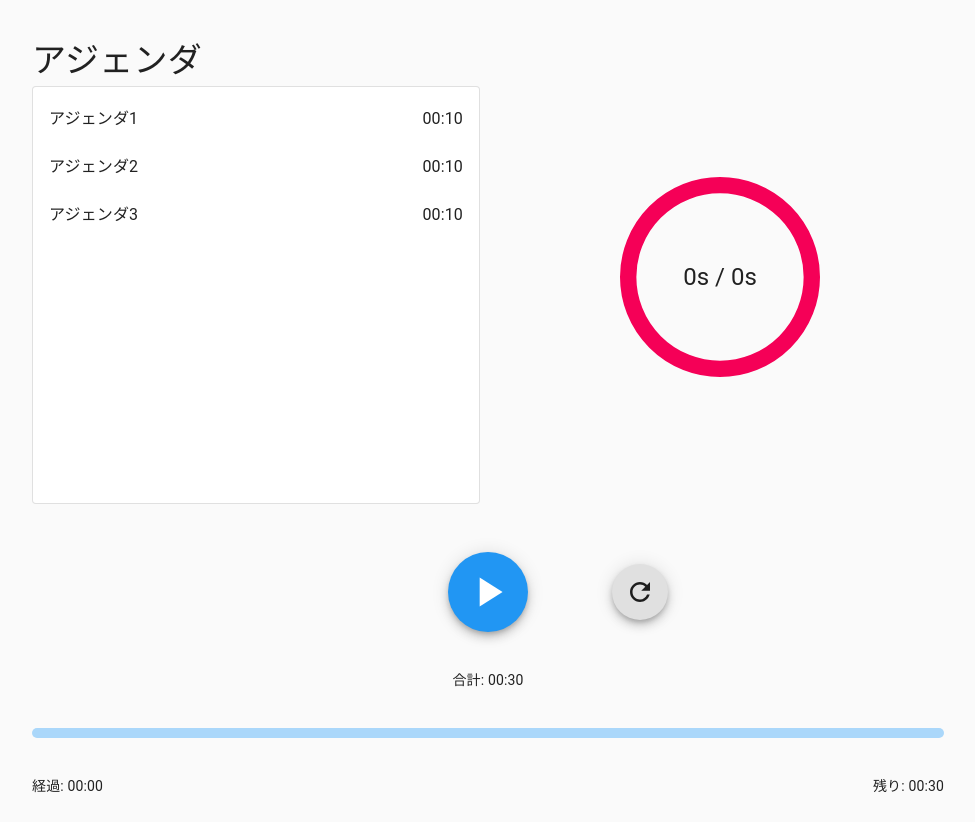
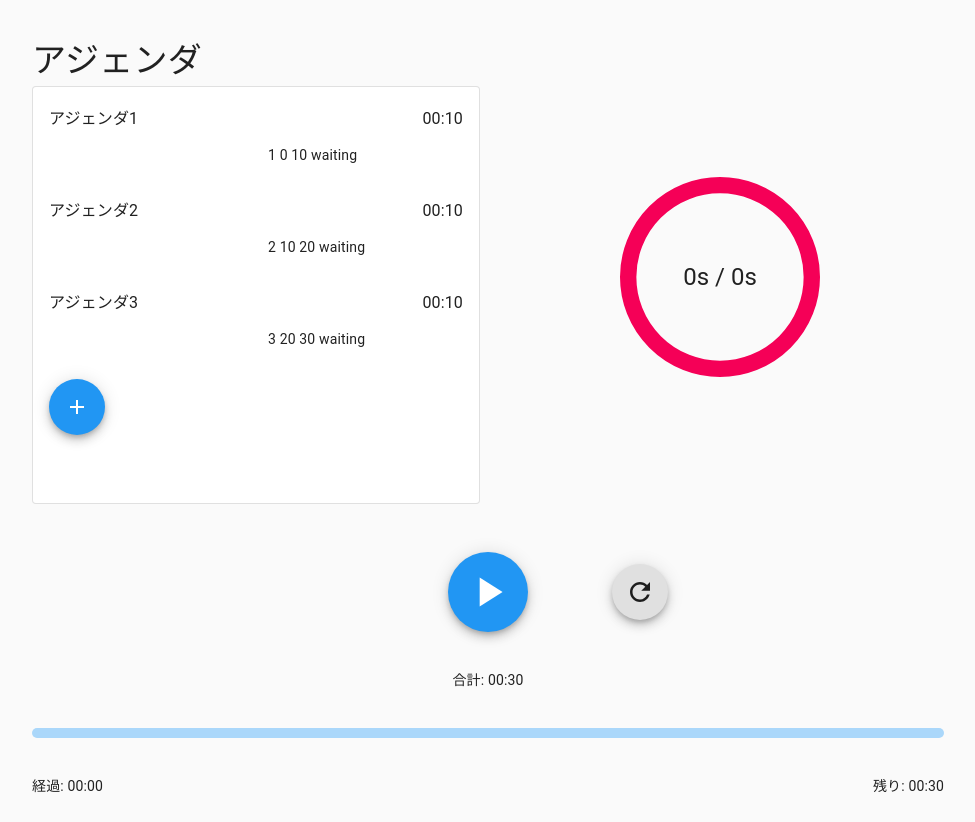
Before and after one commit to youichiro/timekeeper, a Next.js app: page / in a window 1280 px wide. Shown: the whole page, without its empty margins (152-1127 px from the left). Built offline with nearby package versions, Linux system fonts and the light colour scheme.

Commit message:
項目の追加ボタンを作成

```diff
--- a/components/agenda/AgendaForm.tsx
+++ b/components/agenda/AgendaForm.tsx
@@ -4,7 +4,11 @@ import { ListItem, TextField } from '@material-ui/core'
 import DoneIcon from '@material-ui/icons/Done'
 
 import { Agenda } from '../../interfaces/index'
-import { updateAgenda, updateAgendaBorders } from '../../stores/agenda-list'
+import {
+  updateAgenda,
+  updateAgendaBorders,
+  UpdateAgendaPayload,
+} from '../../stores/agenda-list'
 import { setSelectedAgendaId } from '../../stores/selected-agenda-id'
 
 type Props = {
@@ -19,26 +23,28 @@ const AgendaForm: React.FC<Props> = ({ agenda }) => {
   const dispatch = useDispatch()
 
   const onChangeNameInput = (event: React.ChangeEvent<HTMLInputElement>) => {
-    const newAgenda = {
-      ...agenda,
+    const payload: UpdateAgendaPayload = {
+      id: agenda.id,
       name: event.target.value,
+      blockTime: agenda.blockTime,
     }
-    dispatch(updateAgenda(newAgenda))
+    dispatch(updateAgenda(payload))
   }
 
   const onChangeTimeInput = (event: React.ChangeEvent<HTMLInputElement>) => {
     const value =
       event.target.value !== '' ? parseInt(event.target.value) : null
     const name = event.target.name
-    const newAgenda = {
-      ...agenda,
+    const payload: UpdateAgendaPayload = {
+      id: agenda.id,
+      name: agenda.name,
       blockTime: {
         hours: name === 'hours' ? value : agenda.blockTime.hours,
         minutes: name === 'minutes' ? value : agenda.blockTime.minutes,
         seconds: name === 'seconds' ? value : agenda.blockTime.seconds,
       },
     }
-    dispatch(updateAgenda(newAgenda))
+    dispatch(updateAgenda(payload))
   }
 
   const onClickCheckButton = () => {
--- /dev/null
+++ b/components/agenda/AgendaItemAddButton.tsx
@@ -0,0 +1,40 @@
+import React from 'react'
+import { Fab, Tooltip } from '@material-ui/core'
+import AddIcon from '@material-ui/icons/Add'
+import { useDispatch } from 'react-redux'
+import { addAgenda, AddAgendaPayload } from '../../stores/agenda-list'
+import { BlockTime } from '../../interfaces'
+import { useSelector } from '../../stores'
+import { setSelectedAgendaId } from '../../stores/selected-agenda-id'
+
+const AgendaItemAddButton: React.FC = () => {
+  const dispatch = useDispatch()
+  const agendaList = useSelector((state) => state.agendaList)
+
+  const defaultBlockTime: BlockTime = {
+    hours: 0,
+    minutes: 0,
+    seconds: 0,
+  }
+
+  const onClickAddButton = () => {
+    const id = agendaList.slice(-1)[0].id + 1
+    const payload: AddAgendaPayload = {
+      id,
+      name: '',
+      blockTime: defaultBlockTime,
+    }
+    dispatch(addAgenda(payload))
+    dispatch(setSelectedAgendaId({ id }))
+  }
+
+  return (
+    <Tooltip title="add" onClick={onClickAddButton}>
+      <Fab color="primary">
+        <AddIcon />
+      </Fab>
+    </Tooltip>
+  )
+}
+
+export default AgendaItemAddButton
--- a/components/agenda/AgendaList.tsx
+++ b/components/agenda/AgendaList.tsx
@@ -1,9 +1,10 @@
 import React, { useEffect } from 'react'
 import { useDispatch } from 'react-redux'
-import { List, Paper, Typography } from '@material-ui/core'
+import { List, ListItem, Paper, Typography } from '@material-ui/core'
 
 import AgendaListItem from './AgendaListItem'
 import AgendaForm from './AgendaForm'
+import AgendaItemAddButton from './AgendaItemAddButton'
 import { useSelector } from '../../stores'
 import { updateAgendaStates } from '../../stores/agenda-list'
 
@@ -32,7 +33,12 @@ const AgendaList: React.FC = () => {
         アジェンダ
       </Typography>
       <Paper variant="outlined" style={{ height: '90%' }}>
-        <List>{listItems}</List>
+        <List>
+          {listItems}
+          <ListItem>
+            <AgendaItemAddButton />
+          </ListItem>
+        </List>
       </Paper>
     </div>
   )
--- a/components/agenda/AgendaListItem.tsx
+++ b/components/agenda/AgendaListItem.tsx
@@ -26,7 +26,9 @@ const AgendaListItem: React.FC<Props> = ({ agenda }) => {
         </Grid>
         <Grid item xs={6}>
           <ListItemText style={{ textAlign: 'right' }} primary={displayTime} />
-          {/* <p>{agenda.startTime} {agenda.endTime} {agenda.status}</p> */}
+          <p>
+            {agenda.id} {agenda.startTime} {agenda.endTime} {agenda.status}
+          </p>
         </Grid>
       </Grid>
     </ListItem>
--- a/stores/agenda-list.tsx
+++ b/stores/agenda-list.tsx
@@ -38,7 +38,13 @@ const initialState: Agenda[] = [
   },
 ]
 
-type UpdateAgendaPayload = {
+export type UpdateAgendaPayload = {
+  id: number
+  name: string
+  blockTime: BlockTime
+}
+
+export type AddAgendaPayload = {
   id: number
   name: string
   blockTime: BlockTime
@@ -80,6 +86,21 @@ const agendaListSlice = createSlice({
         }
       })
     },
+    addAgenda(state, action: PayloadAction<AddAgendaPayload>) {
+      const { id, name, blockTime } = action.payload
+      const lastAgenda = state.slice(-1)[0]
+      const time = convertSeconds(blockTime)
+      const agenda: Agenda = {
+        id,
+        name,
+        blockTime,
+        time,
+        startTime: lastAgenda.endTime,
+        endTime: lastAgenda.endTime + time,
+        status: 'waiting',
+      }
+      return [...state, agenda]
+    },
   },
 })
 
@@ -87,5 +108,6 @@ export const {
   updateAgenda,
   updateAgendaBorders,
   updateAgendaStates,
+  addAgenda,
 } = agendaListSlice.actions
 export default agendaListSlice.reducer
```
Also changed, not shown: 1 other file (tests, documents, lock files or other folders).
